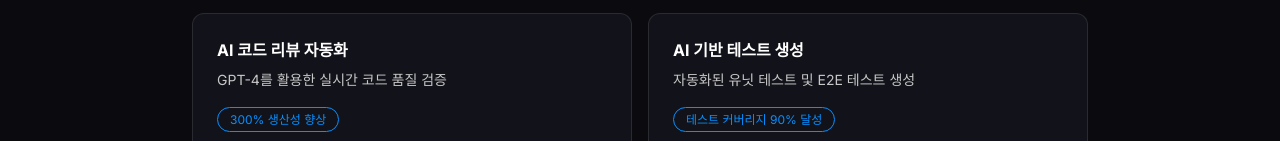
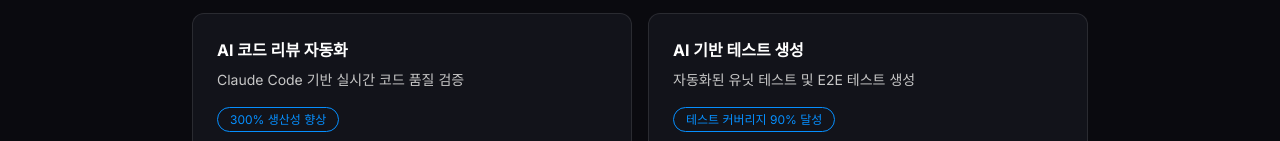
Before and after one commit to semicolon-devteam/cm-introduction-new, a Next.js app: page /skills in a window 1280 px wide. Shown: the part 811-952 px from the top of the page. Built offline with nearby package versions, Linux system fonts and the light colour scheme; no server answers; a web font is replaced by a local one; what @team-semicolon/community-core would draw is missing.

Commit message:
AI 활용 사례 섹션에서 GPT-4를 Claude Code로 변경
Co-Authored-By: Claude Opus 4.5 <noreply@anthropic.com>

```diff
--- a/src/app/skills/_components/AICasesSection.tsx
+++ b/src/app/skills/_components/AICasesSection.tsx
@@ -18,7 +18,7 @@ export function AICasesSection() {
             style={{ backgroundColor: "#12131A" }}
           >
             <h3 className="text-white font-bold mb-2">AI 코드 리뷰 자동화</h3>
-            <p className="text-gray-light text-sm mb-4">GPT-4를 활용한 실시간 코드 품질 검증</p>
+            <p className="text-gray-light text-sm mb-4">Claude Code 기반 실시간 코드 품질 검증</p>
             <span
               className="text-xs px-3 py-1 rounded-full"
               style={{ color: "#068FFF", border: "1px solid #068FFF" }}
```
